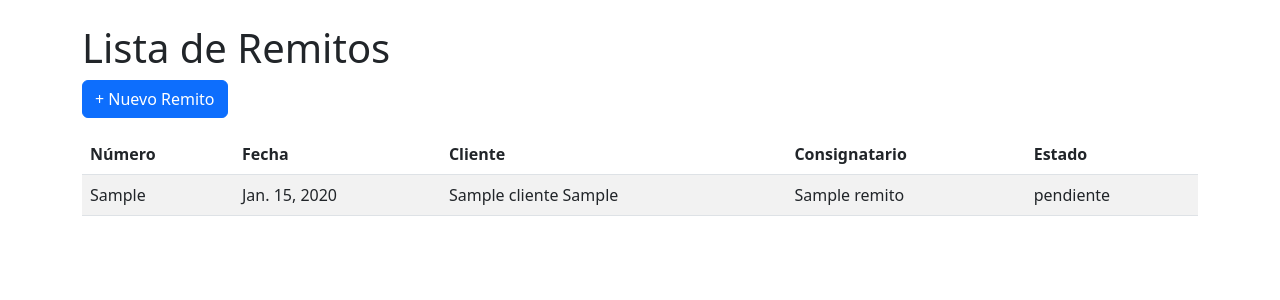
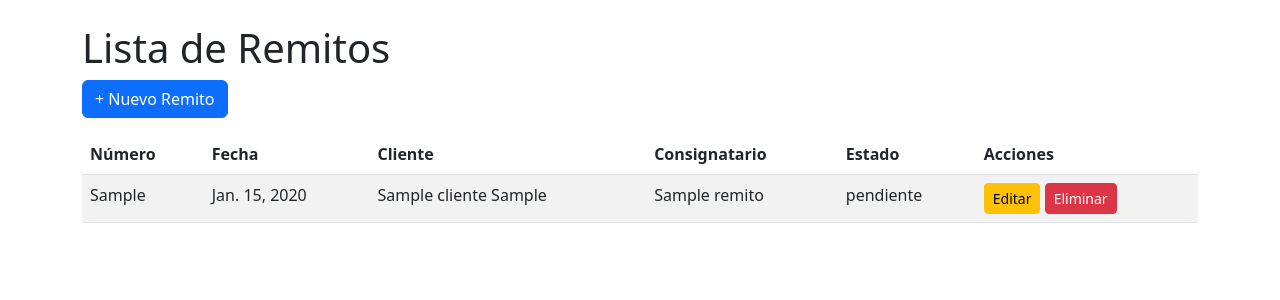
Before and after one commit to Positoo/intento-logisapp, a Django app: page /remitos/ in a window 1280 px wide. Shown: the part 56-356 px from the top of the page. Run offline with Django 5.2, Linux system fonts and the light colour scheme; tables that the repository leaves empty hold one stand-in row (values such as "Sample post").

Commit message:
Se agrega CRUD completo de Remitos

```diff
--- a/remitos/templates/remitos/lista_remitos.html
+++ b/remitos/templates/remitos/lista_remitos.html
@@ -16,6 +16,7 @@
             <th>Cliente</th>
             <th>Consignatario</th>
             <th>Estado</th>
+            <th>Acciones</th>
         </tr>
     </thead>
     <tbody>
@@ -26,6 +27,16 @@
             <td>{{ remito.cliente }}</td>
             <td>{{ remito.consignatario_nombre }}</td>
             <td>{{ remito.estado }}</td>
+
+            <td>
+                <a href="{% url 'editar_remito' remito.id %}" class="btn btn-sm btn-warning">
+                    Editar
+                </a>
+
+                <a href="{% url 'eliminar_remito' remito.id %}" class="btn btn-sm btn-danger">
+                    Eliminar
+                </a>
+</td>
         </tr>
         {% empty %}
         <tr>
--- a/remitos/urls.py
+++ b/remitos/urls.py
@@ -1,7 +1,9 @@
 from django.urls import path
-from .views import lista_remitos, crear_remito
+from .views import lista_remitos, crear_remito, editar_remito, eliminar_remito
 
 urlpatterns = [
     path('remitos/', lista_remitos, name='lista_remitos'),
     path('remitos/nuevo/', crear_remito, name='crear_remito'),
+    path('remitos/editar_remito/<int:id>', editar_remito, name='editar_remito'),
+    path('remitos/eliminar_remito/<int:id>', eliminar_remito, name='eliminar_remito'),
 ]
--- a/remitos/views.py
+++ b/remitos/views.py
@@ -1,4 +1,4 @@
-from django.shortcuts import render, redirect
+from django.shortcuts import render, redirect, get_object_or_404
 
 from .models import Remito
 from .forms import RemitoForm
@@ -21,3 +21,27 @@ def crear_remito(request):
         form = RemitoForm()
 
     return render(request, 'remitos/crear_remito.html', {'form': form})
+
+#Editar remito
+def editar_remito(request, id):
+    remito = get_object_or_404(Remito, id=id) #este metodo recive un modelo (que es el tipo de objeto que va a devolver) y una condicion (con la que buscara ese objecto)
+
+    if request.method == 'POST':
+        form = RemitoForm(request.POST, instance=remito)
+        if form.is_valid():
+            form.save()
+            return redirect('lista_remitos')
+    else:
+        form = RemitoForm(instance=remito)
+
+    return render(request, 'remitos/editar_remito.html', {'form': form})
+
+#Eliminar remito
+def eliminar_remito(request, id):
+    remito = get_object_or_404(Remito, id=id)
+
+    if request.method == 'POST':
+        remito.delete()
+        return redirect('lista_remitos')
+
+    return render(request, 'remitos/eliminar_remito.html', {'remito': remito})
```
Also changed, not shown: remitos/templates/remitos/editar_remito.html (added, +21 -0 lines), remitos/templates/remitos/eliminar_remito.html (added, +18 -0 lines).
